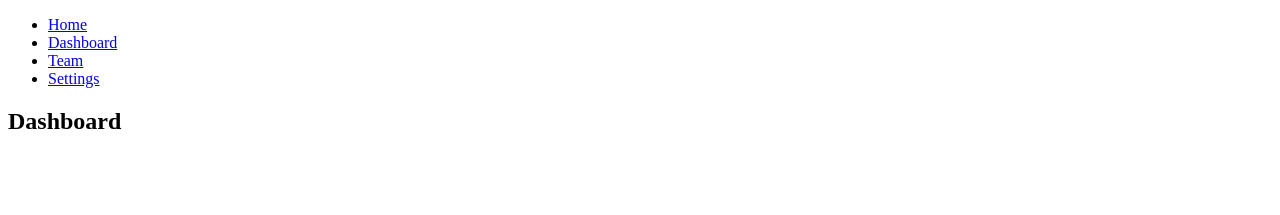
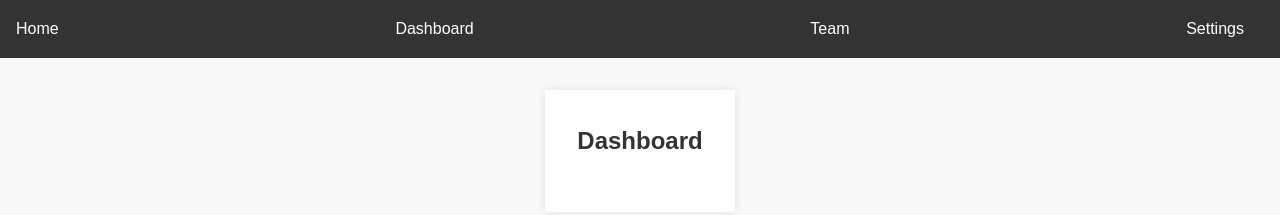
Before and after one commit to arpitaggarwal0511/Project-Management-Tool, a plain HTML site: page dashboard.html in a window 1280 px wide. Drawn offline with Linux system fonts and the light colour scheme.

Commit message:
error fix

```diff
--- a/dashboard.html
+++ b/dashboard.html
@@ -4,7 +4,7 @@
     <meta charset="UTF-8">
     <meta name="viewport" content="width=device-width, initial-scale=1.0">
     <title>Dashboard - Project Management Tool</title>
-    <link rel="stylesheet" href="styles.css">
+    <link rel="stylesheet" href="style.css">
 </head>
 <body>
     <header>
```
Also changed, not shown: index.html (+1 -1 lines), settings.html (+1 -1 lines), team.html (+1 -1 lines).
